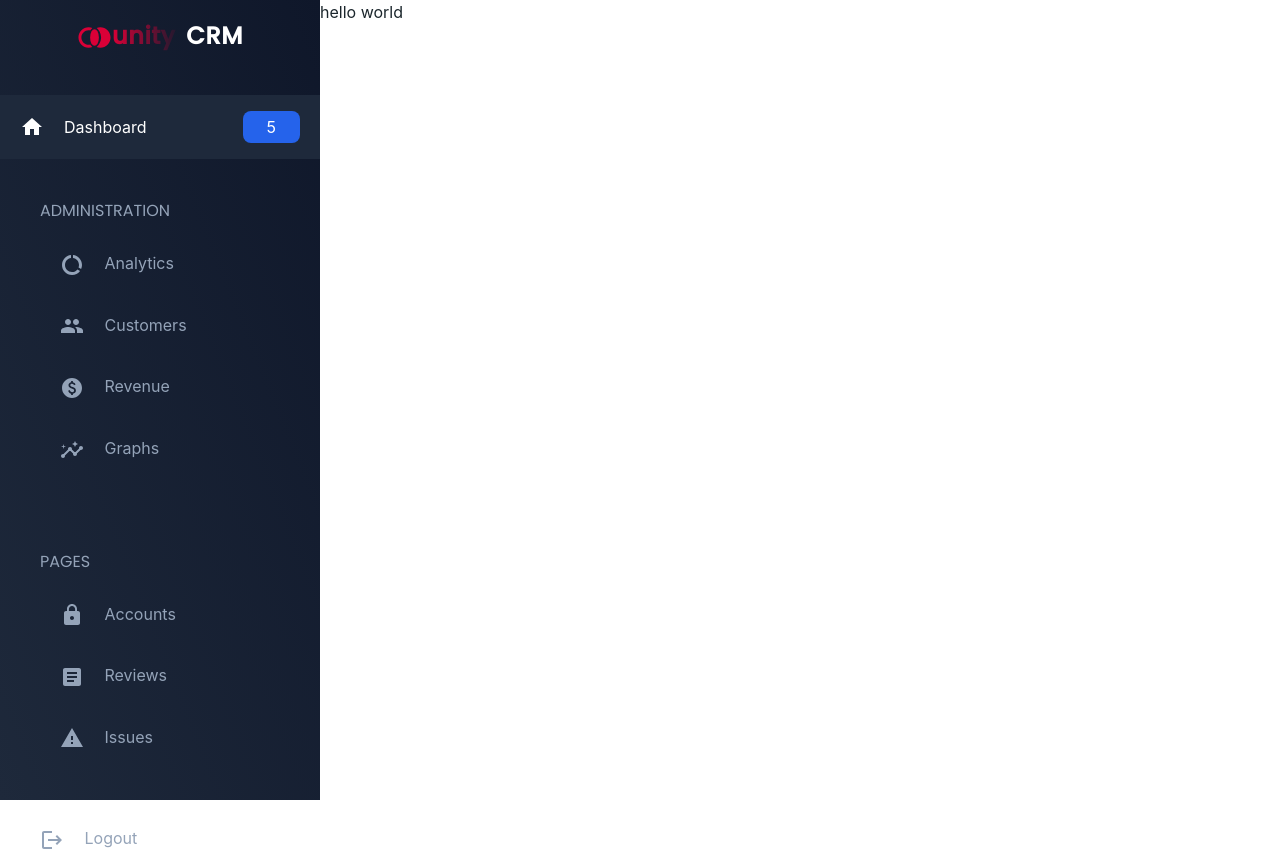
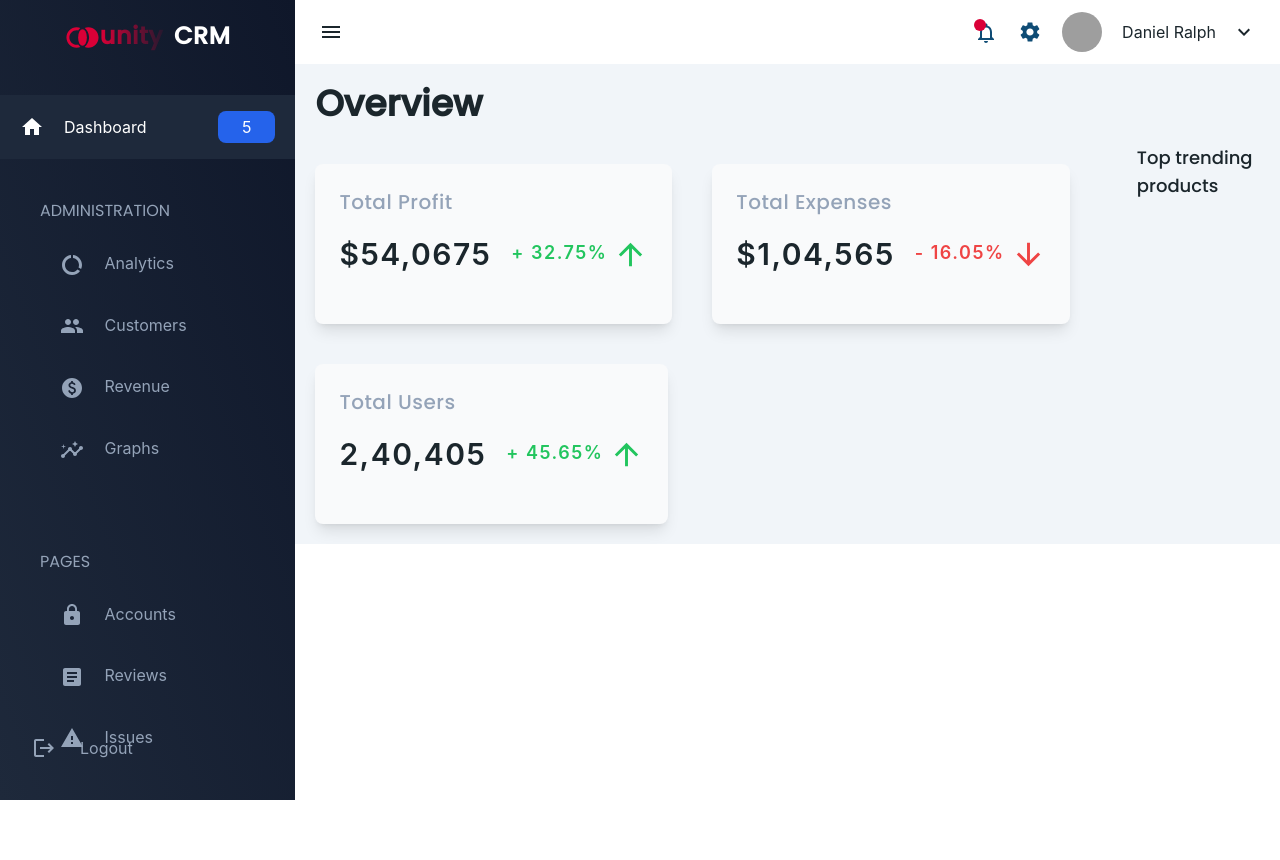
Before and after one commit to hunter10471/React-Projects, a React (Create React App) app in the folder crm_app/: page / in a window 1280 px wide. After the commit the page ends 800 px from the top, so only its background shows below. Built offline with nearby package versions, Linux system fonts and the light colour scheme; grey boxes are pictures that could not be loaded.

Commit message:
Added topbar - Added Topcards

```diff
--- a/crm_app/src/App.js
+++ b/crm_app/src/App.js
@@ -1,14 +1,33 @@
 import { Sidebar } from "./components/Sidebar";
+import { Topbar } from "./components/Topbar";
+import { TopCard } from "./components/TopCard";
 
 function App() {
   return (
+    <>
     <div className="flex h-screen w-screen">
       <Sidebar/>
-      <div className="text-secondary">
-      hello world
-
+      <div className="text-secondary w-full">
+       <Topbar/>
+        <div className="flex relative bg-slate-100">
+          <h1 className="absolute md:text-4xl font-heading font-semibold m-5">Overview</h1>
+          <div className="flex flex-wrap mt-20" >
+          <TopCard title={"Total Profit"} amount={"$54,0675"} percentage={32.75} sign={"+"}  />
+          <TopCard title={"Total Expenses"} amount={"$1,04,565"} percentage={16.05} sign={"-"}  />
+          <TopCard title={"Total Users"} amount={"2,40,405"} percentage={45.65} sign={"+"}  />
+          </div>
+          <div className="flex flex-col items-center mt-20">
+            <h2 className="text-lg font-medium font-heading">Top trending products</h2>
+          <table>
+            <tr>
+              <th></th>
+            </tr>
+          </table>
+          </div>
+        </div>
       </div>
     </div>
+    </>
   );
 }
 
--- a/crm_app/src/components/Sidebar.jsx
+++ b/crm_app/src/components/Sidebar.jsx
@@ -13,7 +13,7 @@ import JoinRightIcon from '@mui/icons-material/JoinRight';
 
 export const Sidebar = () => {
   return (
-    <div className=' bg-gradient-to-bl from-slate-900 to-slate-800 md:w-80 flex flex-col items-center'>
+    <div className='relative bg-gradient-to-bl from-slate-900 to-slate-800 w-60 md:w-96 flex flex-col items-center '>
         <h1 className='lg:text-2xl md:text-xl lg font-heading font-bold text-white h-fit w-[80%] text-center tracking-wide mt-5 '> <JoinRightIcon className='text-primary' fontSize='large' /><span className=' bg-clip-text text-transparent bg-gradient-to-r from-primary mr-1'>unity </span>CRM</h1>
         <div className='flex flex-col w-full mt-10 text-sm md:text-base '>
             <div className='flex items-center text-white p-5 bg-slate-800 w-full relative'>
@@ -52,8 +52,8 @@ export const Sidebar = () => {
                   <ReportProblemIcon className='mr-4' /> Issues
                 </div>
               </div>
-              <div className='mt-5 px-10 py-2 rounded-md  transition-all cursor-pointer hover:bg-slate-800 hover:text-white w-full'>
-                  <LogoutIcon className='mr-4' /> Logout
+              <div className='absolute bottom-6 flex px-8 py-4 rounded-md  transition-all cursor-pointer hover:bg-slate-800 hover:text-white w-full'>
+                  <LogoutIcon className='mr-6' /> Logout
                 </div>
             </div>
         </div>
--- /dev/null
+++ b/crm_app/src/components/TopCard.jsx
@@ -0,0 +1,16 @@
+import React from 'react'
+import ArrowUpwardIcon from '@mui/icons-material/ArrowUpward';
+import ArrowDownwardIcon from '@mui/icons-material/ArrowDownward';
+
+export const TopCard = ({title, amount, percentage, sign}) => {
+  return (
+    <div className="flex m-5">
+    <div className=" h-40 shadow-lg bg-gray-50 rounded-lg p-6">
+        <h3 className="text-xl font-heading font-medium text-slate-400 tracking-wide mb-5">{title}</h3>
+        <span className="flex items-center text-3xl font-semibold tracking-wider">
+           {amount} <span className={`${sign === "+" ? "text-green-500" : "text-red-500"} text-lg ml-5`}>{sign === "+" ? "+" : "-"} {percentage}% {sign === "+" ? <ArrowUpwardIcon className='text-green-500' fontSize="large" /> : <ArrowDownwardIcon className='text-red-500' fontSize="large" /> } </span>
+        </span>
+    </div>
+</div>
+  )
+}
--- /dev/null
+++ b/crm_app/src/components/Topbar.jsx
@@ -0,0 +1,24 @@
+import React from 'react'
+import MenuIcon from '@mui/icons-material/Menu';
+import NotificationsIcon from '@mui/icons-material/NotificationsNone';
+import SettingsIcon from '@mui/icons-material/Settings';
+import KeyboardArrowDownIcon from '@mui/icons-material/KeyboardArrowDown';
+
+export const Topbar = () => {
+  return (
+    <div className='w-full px-6 py-3 flex justify-between items-center bg-white'>
+        <MenuIcon className='cursor-pointer' />
+        <div className='flex items-center'>
+            <div className='relative before:w-3 before:h-3 before:absolute before:bg-primary before:rounded-[50%] '>
+            <NotificationsIcon className='mr-5 text-click cursor-pointer' />
+            </div>
+            <SettingsIcon className='mr-5 text-click cursor-pointer' />
+            <span className='flex items-center'>
+                <img className='h-10 w-10 rounded-[50%] mr-5' src="https://images.unsplash.com/photo-1633332755192-727a05c4013d?ixlib=rb-1.2.1&ixid=MnwxMjA3fDB8MHxwaG90by1wYWdlfHx8fGVufDB8fHx8&auto=format&fit=crop&w=880&q=80" alt="" />
+                Daniel Ralph
+                <KeyboardArrowDownIcon className='ml-4 cursor-pointer' />
+            </span>
+        </div>
+    </div>
+  )
+}
```
